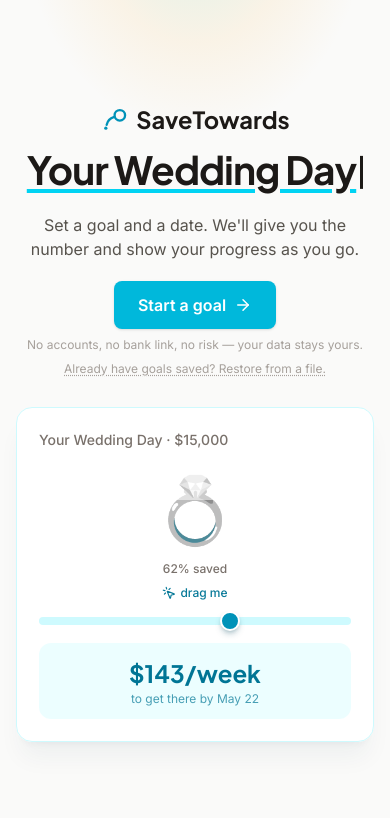
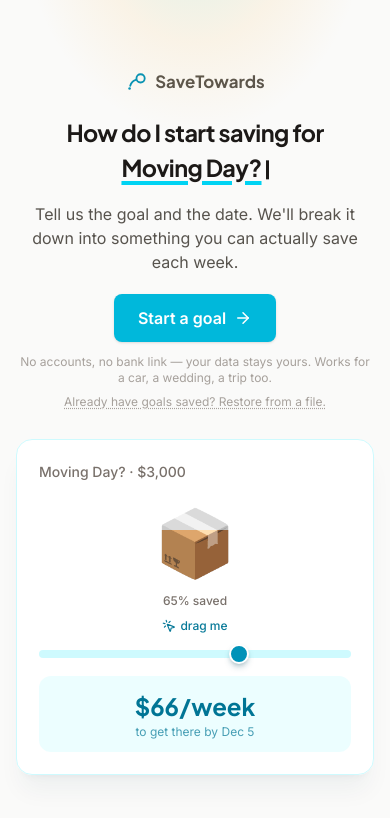
Before and after one commit to yichii/SaveTowards.com, a React (Vite) app: page / in a window 390 px wide. Shown: the top 818 px of the page. Built offline with nearby package versions, Linux system fonts and the light colour scheme.

Commit message:
feat: update Hero component; integrate secondary examples and improve button accessibility

```diff
--- a/src/components/landing/Hero.jsx
+++ b/src/components/landing/Hero.jsx
@@ -1,7 +1,7 @@
 import { ArrowRight } from 'lucide-react'
 import { HeroDemo } from './HeroDemo'
 import { RestoreLink } from './RestoreLink'
-import { useHeroDemo } from './useHeroDemo'
+import { useHeroDemo, SECONDARY_EXAMPLES } from './useHeroDemo'
 import { useViewportTier } from '../../hooks/useViewportTier'
 import { Logo } from '../Logo'
 
@@ -9,7 +9,6 @@ export function Hero({ onStart, onRestore, onBack }) {
   const demo = useHeroDemo()
   const { compact, ultraCompact, wide } = useViewportTier()
   const iconSize = ultraCompact ? 48 : wide ? 108 : compact ? 64 : 84
-  const logoSize = iconSize < 84 ? 22 : 28
 
   return (
     <section className="relative flex min-h-0 flex-1 flex-col items-center justify-center overflow-hidden px-4 py-[clamp(0.5rem,3dvh,3rem)]">
@@ -19,31 +18,40 @@ export function Hero({ onStart, onRestore, onBack }) {
       />
       <div className="mx-auto flex w-full max-w-5xl flex-col items-center gap-[clamp(0.75rem,3.5dvh,3rem)] lg:flex-row lg:items-center lg:justify-between lg:max-w-6xl lg:gap-16 xl:max-w-7xl xl:gap-20 2xl:max-w-[90rem] 2xl:gap-24">
         <div className="flex flex-col items-center text-center lg:max-w-xl lg:items-start lg:text-left xl:max-w-2xl 2xl:max-w-3xl">
-          <h1 className="sr-only">SaveTowards — plan and track any savings goal</h1>
-          <div aria-hidden="true">
           {onBack ? (
             <button
               type="button"
               onClick={onBack}
-                className="flex items-center justify-center gap-2 font-heading text-[clamp(1rem,2.8dvh,1.875rem)] font-bold text-stone-900 transition-opacity hover:opacity-80 sm:justify-start lg:text-3xl xl:text-4xl 2xl:text-4xl"
+              aria-label="Back"
+              className="flex items-center justify-center gap-2 font-heading text-[clamp(0.875rem,2dvh,1.25rem)] font-bold text-stone-600 transition-opacity hover:opacity-80 sm:justify-start"
             >
-                <Logo size={logoSize} className="text-cyan-600 lg:h-8 lg:w-8 xl:h-9 xl:w-9 2xl:h-9 2xl:w-9" />
+              <Logo size={22} className="text-cyan-600" />
               SaveTowards
             </button>
           ) : (
-              <div className="flex items-center justify-center gap-2 font-heading text-[clamp(1rem,2.8dvh,1.875rem)] font-bold text-stone-900 sm:justify-start lg:text-3xl xl:text-4xl 2xl:text-4xl">
-                <Logo size={logoSize} className="text-cyan-600 lg:h-8 lg:w-8 xl:h-9 xl:w-9 2xl:h-9 2xl:w-9" />
+            <div className="flex items-center justify-center gap-2 font-heading text-[clamp(0.875rem,2dvh,1.25rem)] font-bold text-stone-600 sm:justify-start">
+              <Logo size={22} className="text-cyan-600" />
               SaveTowards
             </div>
           )}
-            <p className="mt-1 whitespace-nowrap font-heading text-[clamp(1.375rem,4.6dvh,3rem)] font-bold tracking-tight text-stone-900 lg:text-5xl xl:text-6xl 2xl:text-7xl">
+          <h1 className="mt-[clamp(0.75rem,2.4dvh,1.5rem)] font-heading text-[clamp(1.25rem,min(6vw,5dvh),3.25rem)] font-bold tracking-tight text-stone-900 lg:text-5xl xl:text-6xl 2xl:text-7xl">
+            <span className="sr-only">
+              How do I start saving for my down payment, moving day, first apartment, or furnishing a home?
+            </span>
+            {/* Prefix and animated ending are separate fixed-height lines so the
+                typing/deleting animation only changes line width, never line
+                count — nothing below the headline shifts while it plays. */}
+            <span aria-hidden="true" className="block whitespace-nowrap">
+              How do I start saving for
+            </span>
+            <span aria-hidden="true" className="block whitespace-nowrap">
               <span className="underline decoration-cyan-400 decoration-4 underline-offset-4">{demo.typed}</span>
-              <span className="ml-1 inline-block h-[0.85em] w-[3px] translate-y-[0.1em] bg-stone-900 animate-cursor-blink motion-reduce:animate-none" />
-            </p>
-          </div>
+              <span className="ml-1 inline-block h-[0.8em] w-[3px] translate-y-[0.1em] bg-stone-900 animate-cursor-blink motion-reduce:animate-none" />
+            </span>
+          </h1>
           {!ultraCompact && (
-            <p className="mt-[clamp(0.5rem,1.6dvh,1rem)] max-w-md text-[clamp(0.8125rem,1.9dvh,1.125rem)] text-stone-600 lg:max-w-lg lg:text-xl xl:max-w-xl xl:text-2xl 2xl:max-w-2xl 2xl:text-3xl">
-              Set a goal and a date. We'll give you the number and show your progress as you go.
+            <p className="mt-[clamp(0.625rem,2dvh,1.25rem)] max-w-md text-[clamp(0.8125rem,1.9dvh,1.125rem)] text-stone-600 lg:max-w-lg lg:text-xl xl:max-w-xl xl:text-2xl 2xl:max-w-2xl 2xl:text-3xl">
+              Tell us the goal and the date. We'll break it down into something you can actually save each week.
             </p>
           )}
           <button
@@ -55,8 +63,8 @@ export function Hero({ onStart, onRestore, onBack }) {
             <ArrowRight size={18} />
           </button>
           {!ultraCompact && (
-            <p className="mt-2 text-xs text-stone-400 lg:text-sm">
-              No accounts, no bank link, no risk — your data stays yours.
+            <p className="mt-3 text-xs text-stone-400 lg:text-sm">
+              No accounts, no bank link — your data stays yours. Works for {SECONDARY_EXAMPLES} too.
             </p>
           )}
           <RestoreLink onRestore={onRestore} />
--- a/src/components/landing/useHeroDemo.js
+++ b/src/components/landing/useHeroDemo.js
@@ -1,15 +1,18 @@
 import { useEffect, useRef, useState } from 'react'
-import { Plane, Car, Heart, Laptop, Home } from 'lucide-react'
+import { KeyRound, Landmark, Sofa, Truck } from 'lucide-react'
 import { usePrefersReducedMotion } from '../../hooks/usePrefersReducedMotion'
 import { calculateSavingsPlan } from '../../utils/calculations'
 
 export const EXAMPLE_GOALS = [
-  { phrase: 'Your Toyota Camry', label: 'Your Toyota Camry · $6,000', icon: Car, emoji: '🚗', amount: 6000, weeks: 20, pct: 76 },
-  { phrase: 'Your Wedding Day', label: 'Your Wedding Day · $15,000', icon: Heart, emoji: '💍', amount: 15000, weeks: 40, pct: 62 },
-  { phrase: 'Your Trip to Vegas', label: 'Your Trip to Vegas · $2,400', icon: Plane, emoji: '✈️', amount: 2400, weeks: 12, pct: 35 },
-  { phrase: 'Your New Laptop', label: 'Your New Laptop · $1,800', icon: Laptop, emoji: '💻', amount: 1800, weeks: 10, pct: 50 },
-  { phrase: 'Your Dream Home', label: 'Your Dream Home · $20,000', icon: Home, emoji: '🏠', amount: 20000, weeks: 52, pct: 45 },
+  { phrase: 'My Down Payment?', label: 'My Down Payment? · $25,000', icon: Landmark, emoji: '🏡', amount: 25000, weeks: 78, pct: 45 },
+  { phrase: 'Moving Day?', label: 'Moving Day? · $3,000', icon: Truck, emoji: '📦', amount: 3000, weeks: 16, pct: 65 },
+  { phrase: 'First Apartment?', label: 'First Apartment? · $4,500', icon: KeyRound, emoji: '🔑', amount: 4500, weeks: 16, pct: 50 },
+  { phrase: 'Furnishing a Home?', label: 'Furnishing a Home? · $16,000', icon: Sofa, emoji: '🛋️', amount: 16000, weeks: 52, pct: 20 },
 ]
+
+// Demoted secondary examples — folded into a small, low-emphasis line rather
+// than cycled through the main headline/demo-card animation.
+export const SECONDARY_EXAMPLES = 'a car, a wedding, a trip'
 
 const DELETE_MS_PER_CHAR = 30
 const TYPE_MS_PER_CHAR = 55
```
Lines whose indentation alone changed are shown as unchanged.
